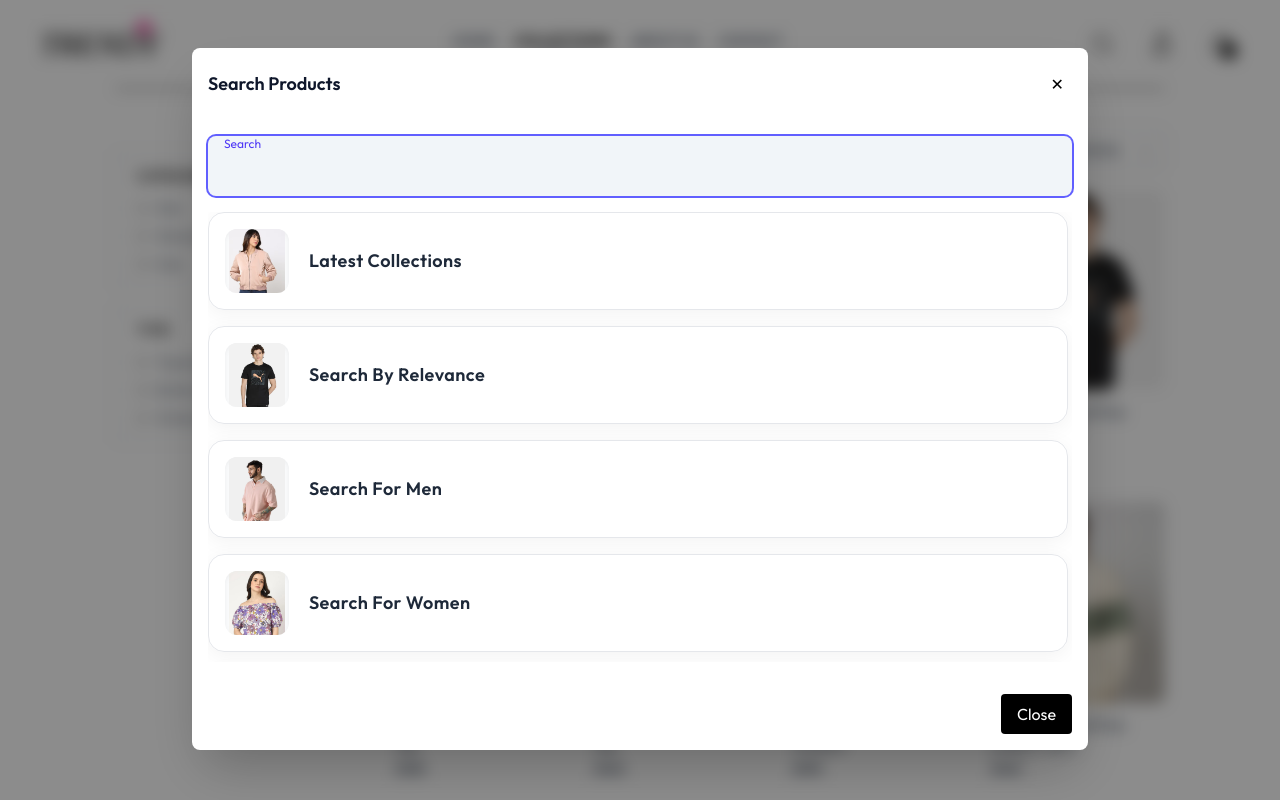
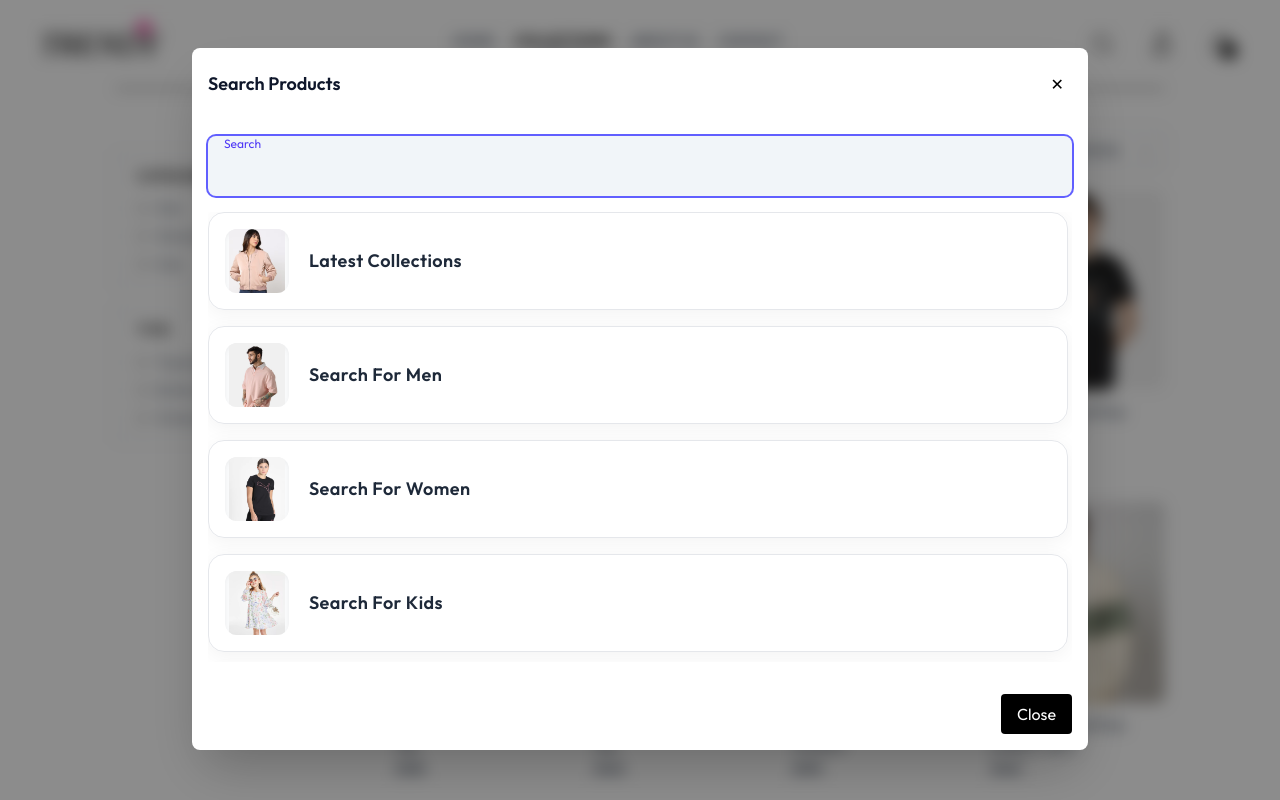
Before and after one commit to soumya100/Trendy, a React (Vite) app: page /collection in a window 1280 px wide. Both pictures are taken after a click on the element 1102 px from the left and 44 px from the top of the page. Shown: the top 800 px of the page. Built offline with nearby package versions, Linux system fonts and the light colour scheme; a web font is replaced by a local one.

Commit message:
search functionality initiated

```diff
--- a/src/assets/assets.js
+++ b/src/assets/assets.js
@@ -737,50 +737,36 @@ const getImageIndex=(searchBy, imageType)=>{
 export const searchData=[
    { image: products[products.length-2].image,
     name: `${text.latest} ${text.navbarmenu.collections}`,
-    id: 'latestCollections',
-    href: '',
-    description: `${text.explorecollections}`
-   },
-   {
-    image: products[3].image,
-    name: 'Search By Relevance',
-    href: '',
-    query: 'searchByRelevance'
+    href: '/collection',
    },
    {
     image: products[getImageIndex('category','men')].image[1],
-    name: 'Search For Men',
-    href: '',
-    query: 'forMen',
+    name: `${text.sortoptions.search} ${text.sortoptions.for} ${text.categoriesinnotfoundpage.men}`,
+    href: '/collection?category=men'
    },
    {
-    image: products[getImageIndex('category','women')].image,
-    name: 'Search For Women',
-    href: '',
-    query: 'forWomen',
+    image: products[4].image,
+    name: `${text.sortoptions.search} ${text.sortoptions.for} ${text.categoriesinnotfoundpage.women}`,
+    href: '/collection?category=women',
    },
    {
     image: products[getImageIndex('category','kids')].image,
-    name: 'Search For Kids',
-    href: '',
-    query: 'forKids',
+    name: `${text.sortoptions.search} ${text.sortoptions.for} ${text.categoriesinnotfoundpage.kids}`,
+    href: '/collection?category=kids',
    },
    {
     image: products[getImageIndex('subcategory', 'topwear')].image,
-    name: 'Search Top Wears',
-    href: '',
-    query: 'topWears',
+    name: `${text.sortoptions.search} ${text.types.topwear}`,
+    href: '/collection?subCategory=topWear',
    },
    {
     image: products[getImageIndex('subcategory', 'bottomwear')].image,
-    name: 'Search Bottom Wears',
-    href: '',
-    query: 'bottomWears',
+    name: `${text.sortoptions.search} ${text.types.bottomwear}`,
+    href: '/collection?subCategory=bottomWear'
    },
  {
     image: products[getImageIndex('subcategory', 'winterwear')].image,
-    name: 'Search Winter Wears',
-    href: '',
-    query: 'winterWears',
+    name: `${text.sortoptions.search} ${text.types.winterwear}`,
+    href: '/collection?subCategory=winterWear',
    },
 ]
--- a/src/common/Dialog.jsx
+++ b/src/common/Dialog.jsx
@@ -179,7 +179,7 @@ export default function Dialog({
             <button
               aria-label="Close dialog"
               onClick={closeWithAnimation}
-              className="ml-3 p-2 rounded-md hover:bg-slate-100 transition"
+              className="ml-3 p-2 rounded-md hover:bg-slate-100 transition cursor-pointer"
             >
               ✕
             </button>
--- a/src/common/Drawer.jsx
+++ b/src/common/Drawer.jsx
@@ -103,7 +103,7 @@ const Drawer = ({
 
       {/* Drawer */}
       <div
-        className={`fixed ${positionClasses[position]} ${sizeClasses[size]} bg-white shadow-2xl z-50 transition-all duration-300 ease-in-out transform ${getTransformClass()} ${getOpacityClass()} flex flex-col`}
+        className={`fixed ${positionClasses[position]} ${sizeClasses[size]} bg-white shadow-2xl z-50 transition-all duration-300 ease-in-out transform ${getTransformClass()} ${getOpacityClass()} flex flex-col w-full sm:w-1/2`}
       >
         {/* Header Section */}
         {(header || showCloseButton) && (
@@ -117,7 +117,7 @@ const Drawer = ({
             {showCloseButton && (
               <button
                 onClick={onClose}
-                className="p-2 rounded-lg hover:bg-gray-100 transition-colors shrink-0"
+                className="p-2 rounded-lg hover:bg-gray-100 transition-colors shrink-0 cursor-pointer"
                 aria-label="Close drawer"
               >
                 <svg
--- a/src/components/NavBar.jsx
+++ b/src/components/NavBar.jsx
@@ -11,7 +11,7 @@ import SearchProducts from "./SearchProducts.jsx";
 const NavBar = () => {
   const [scrolled, setScrolled] = React.useState(false);
   const [isVisible, setIsVisible] = React.useState(false);
-  const { openModal } = useModal();
+  const { openModal, closeModal } = useModal();
   const searchRef = React.useRef(null);
 
   React.useEffect(() => {
@@ -48,12 +48,12 @@ const NavBar = () => {
     openModal({
       title: "Search Products",
       content: (
-       <SearchProducts searchRef={searchRef}/>
+       <SearchProducts searchRef={searchRef} closeModal={closeModal}/>
       ),
       footerActions: ({ close }) => (
         <button
           onClick={close}
-          className="px-4 py-2 bg-black text-white rounded"
+          className="px-4 py-2 bg-black text-white rounded cursor-pointer"
         >
           Close
         </button>
@@ -84,7 +84,7 @@ const NavBar = () => {
             </NavLink>
           ))}
         </ul>
-        <div className="flex items-center gap-6">
+        <div className="flex items-center gap-3 sm:gap-6">
           <div
             className="hover:bg-slate-200 p-2 rounded-full cursor-pointer"
             onClick={openSearchModal}
--- a/src/components/SearchProducts.jsx
+++ b/src/components/SearchProducts.jsx
@@ -1,15 +1,24 @@
-import { Fragment, useContext, useState } from "react";
+import { useContext, useState } from "react";
+import { searchData } from "../assets/assets";
+import CustomInputField from "../common/InputSearchField";
 import { ShopContext } from "../context/ShopContext";
-import CustomInputField from "../common/InputSearchField";
-import { searchData } from "../assets/assets";
+import { redirect, useNavigate } from "react-router-dom";
 
-const SearchProducts = ({ searchRef }) => {
+const SearchProducts = ({ searchRef, closeModal }) => {
   const { products } = useContext(ShopContext);
   const [searchProducts, setSearchProducts] = useState("");
+  const navigate=useNavigate()
 
+  //function to handle search products
   const handleChange = (e) => {
     setSearchProducts(e.target.value);
   };
+
+  //function to handle redirection to a page
+  const handleRedirect=(link)=>{
+    navigate(link)
+    closeModal()
+  }
 
   return (
     <div className="w-full max-h-full flex flex-col gap-4 overFlow-x-none">
@@ -40,6 +49,7 @@ const SearchProducts = ({ searchRef }) => {
           animate-fade-slide
         "
             style={{ animationDelay: `${idx * 0.05}s` }}
+            onClick={()=>handleRedirect(item.href)}
           >
             {/* Image Wrapper */}
             <div
@@ -47,8 +57,7 @@ const SearchProducts = ({ searchRef }) => {
           w-16 h-16 rounded-xl bg-gray-50
           flex items-center justify-center overflow-hidden
           shadow-inner
-        "
-            >
+        ">
               <img
                 src={item.image}
                 alt={item.name}
--- a/src/languages/en.json
+++ b/src/languages/en.json
@@ -40,9 +40,9 @@
     },
     "typeTitle": "Type",
     "types":{
-        "topwear": "Topwear",
-        "bottomwear": "Bottomwear",
-        "winterwear" : "Winterwear"
+        "topwear": "Topwears",
+        "bottomwear": "Bottomwears",
+        "winterwear" : "Winterwears"
     },
     "all" : "All",
     "sortoptions":{
@@ -52,7 +52,10 @@
         "highlow": "high-low",
         "relevancelabel": "Relevance",
         "lowhighlabel": "low to high",
-        "hightolabel":"high to low"
+        "hightolabel":"high to low",
+        "search": "Search",
+        "by": "By",
+        "for": "For"
     },
     "popularcategories": "Popular Categories",
     "browsecollections": "Browse Collections",
```
